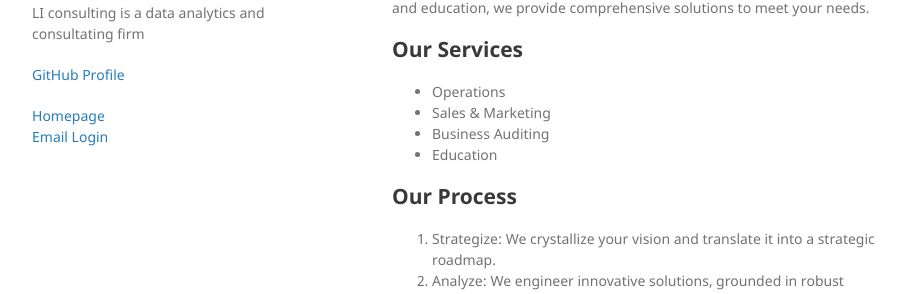
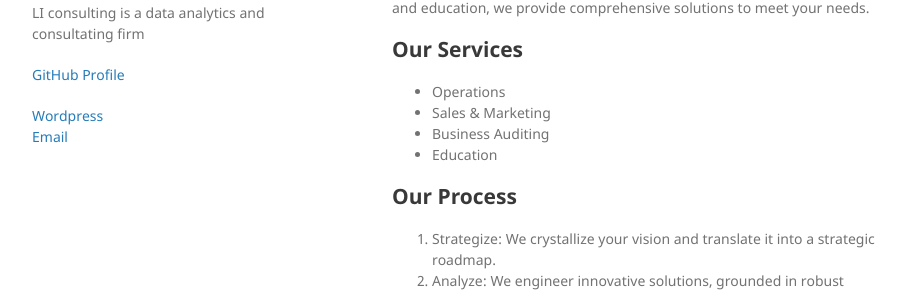
Before and after one commit to liconsulting/liconsulting.github.io, a Jekyll site: the page built from README.md, in a window 1280 px wide. Shown: the part 175-469 px from the top of the page, without its empty margins (178-1091 px from the left). Built offline with Jekyll 4.4.1, drawn with Linux system fonts in a browser that asks for light colours; our own code applies the rules of GitHub Pages for plain Markdown files.

Commit message:
Update default.html

```diff
--- a/_layouts/default.html
+++ b/_layouts/default.html
@@ -44,8 +44,8 @@
 
         <!---SELF Addition--->
         <p class="view">
-          <a href="https://liconsulting.me/">Homepage</a><br>
-          <a href="https://mail.liconsulting.me/">Email Login</a><br>
+          <a href="https://liconsulting.me/">Wordpress</a><br>
+          <a href="https://mail.liconsulting.me/">Email</a><br>
         </p>
 
 
```
